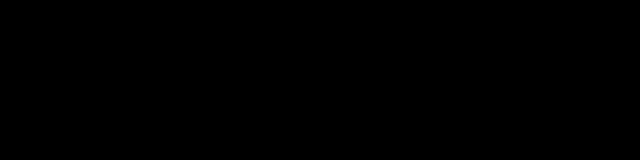
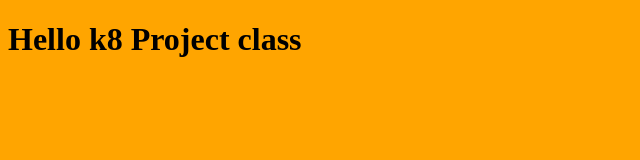
Before and after one commit to suryababu1627/yono, a plain HTML site: page index.html in a window 1280 px wide. Shown: the whole page, without its empty margins (0-640 px from the left). Drawn offline with Linux system fonts and the light colour scheme.

Commit message:
Update index.html

```diff
--- a/index.html
+++ b/index.html
@@ -6,7 +6,7 @@
     <meta name="viewport" content="width=device-width, initial-scale=1.0">
     <title>k8 Page</title>
 </head>
-<body bgcolor="Black">
+<body bgcolor="Orange">
     <h1>Hello k8 Project class</h1>
 </body>
 </html>
```
